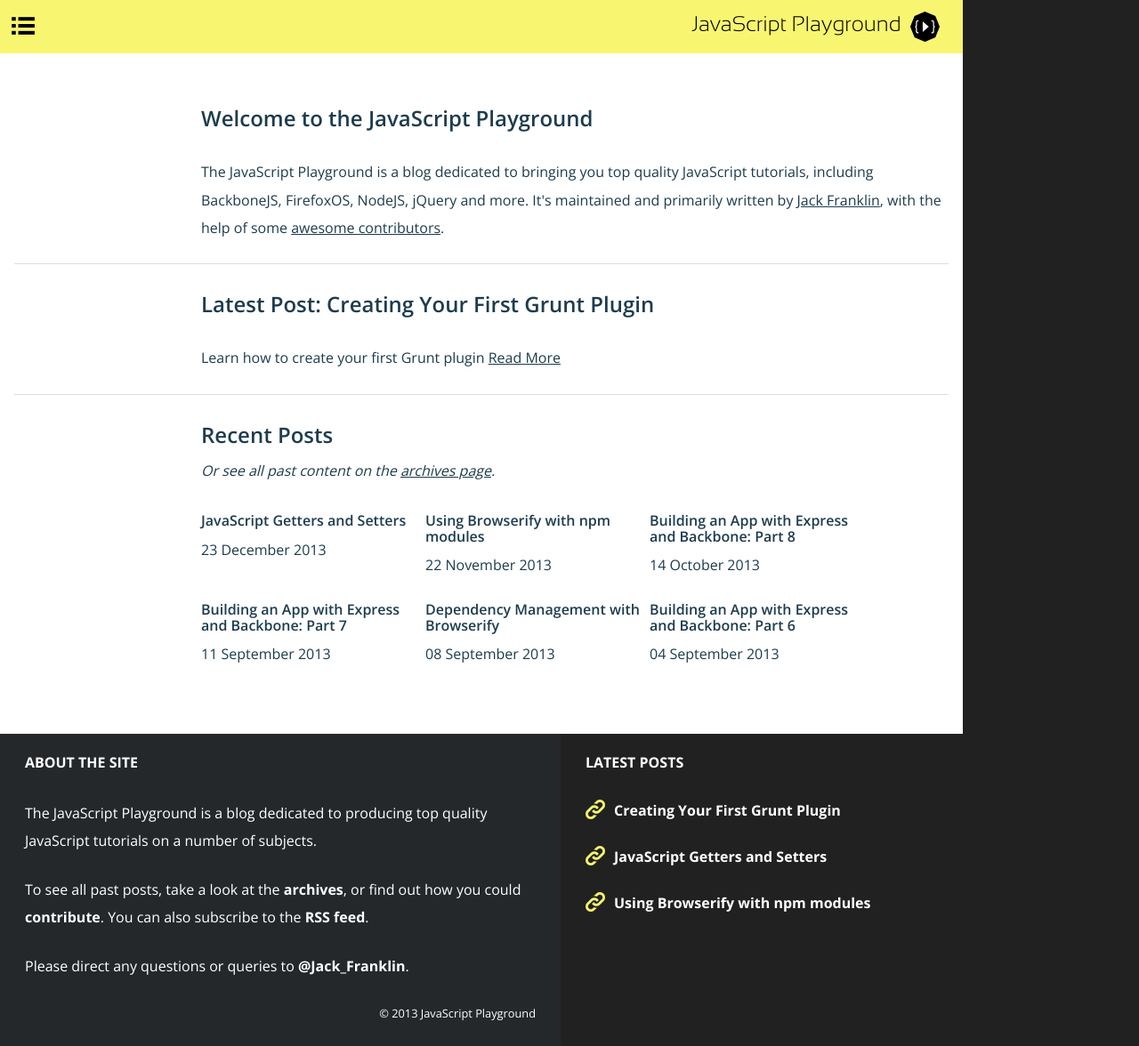
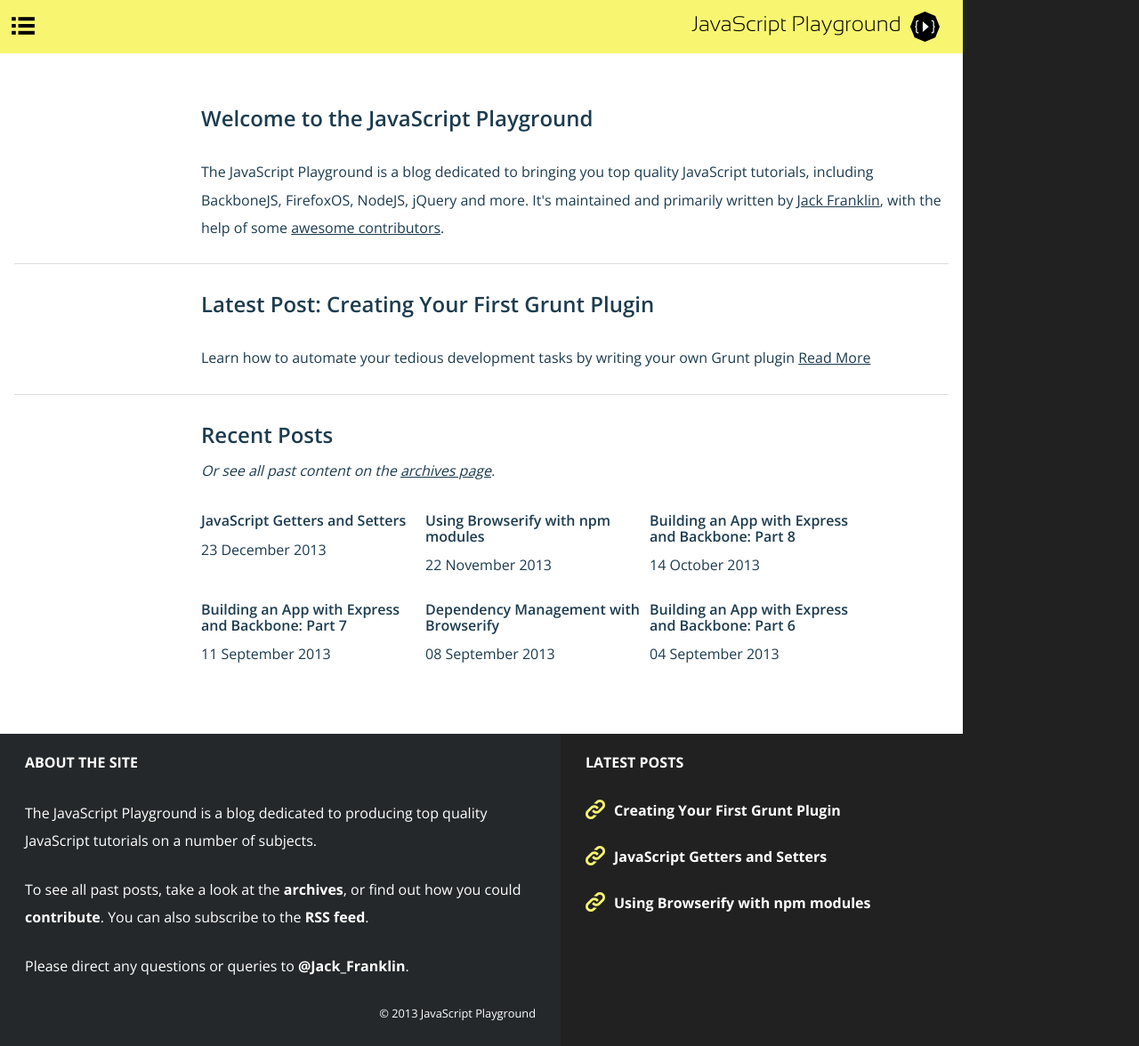
Before and after one commit to jackfranklin/javascriptplayground.com, a Jekyll site: the page built from index.html, in a window 1280 px wide. Shown: the whole page at 89% size. Built offline with Jekyll 4.4.1, drawn with Linux system fonts in a browser that asks for light colours; nearby versions of some CDN libraries.

Commit message:
Updating intro

```diff
--- a/_posts/2013-12-29-creating-your-first-grunt-plugin.md
+++ b/_posts/2013-12-29-creating-your-first-grunt-plugin.md
@@ -1,9 +1,10 @@
 ---
 layout: post
 title: Creating Your First Grunt Plugin
-intro: Learn how to create your first Grunt plugin
+intro: Learn how to automate your tedious development tasks by writing your own Grunt plugin
 author: James Cryer
 author_twitter: jrcryer
+author_img: https://2.gravatar.com/avatar/473f78620d2f09df591fc90bf3108d2b
 ---
 
 Today we're taking a look at writing your first Grunt plugin.  For those unfamiliar with Grunt, Grunt is a JavaScript task runner and you can read Jack's previous [tutorials](/archives.html) to find out more information.
```
